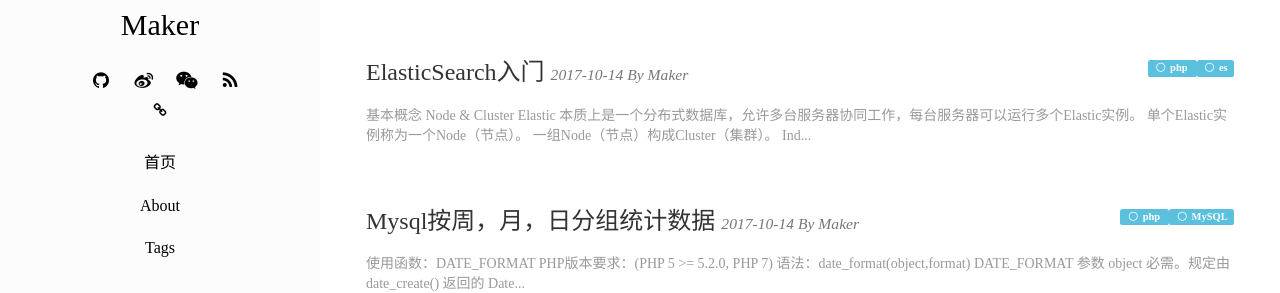
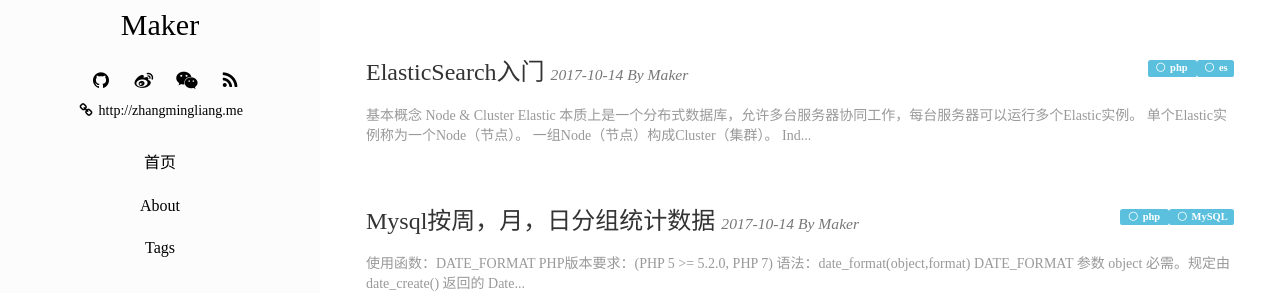
Before and after one commit to HerbCollins/HerbCollins.github.io, a Jekyll site: the page built from index.html, in a window 1280 px wide. Shown: the part 135-428 px from the top of the page. Built offline with Jekyll 4.4.1, drawn with Linux system fonts in a browser that asks for light colours; the list of posts is cut into pages by our own code.

Commit message:
change link

```diff
--- a/_layouts/default.html
+++ b/_layouts/default.html
@@ -41,14 +41,14 @@
 							</div>
 						</div>
 						<div class="col-md-6 col-md-offset-3" style="padding:10px 0px;">
-							<a href="{{ site.baseurl }}"><i class="fa fa-fw fa-link"></i> {{ site.baseurl }}</a>
+							<a href="http://zhangmingliang.me"><i class="fa fa-fw fa-link"></i> http://zhangmingliang.me</a>
 						</div>
 					</div>
 					<div class="row">
 						<div class="col-md-12" style="padding:10px 0px">
 							<ul class="navbar">
 									<li>
-										<a href="{{ site.baseurl }}">首页</a>
+										<a href="http://zhangmingliang.me">首页</a>
 									</li>
 								{% for page in site.pages %}{% if page.title %}
 					                <li>
```
